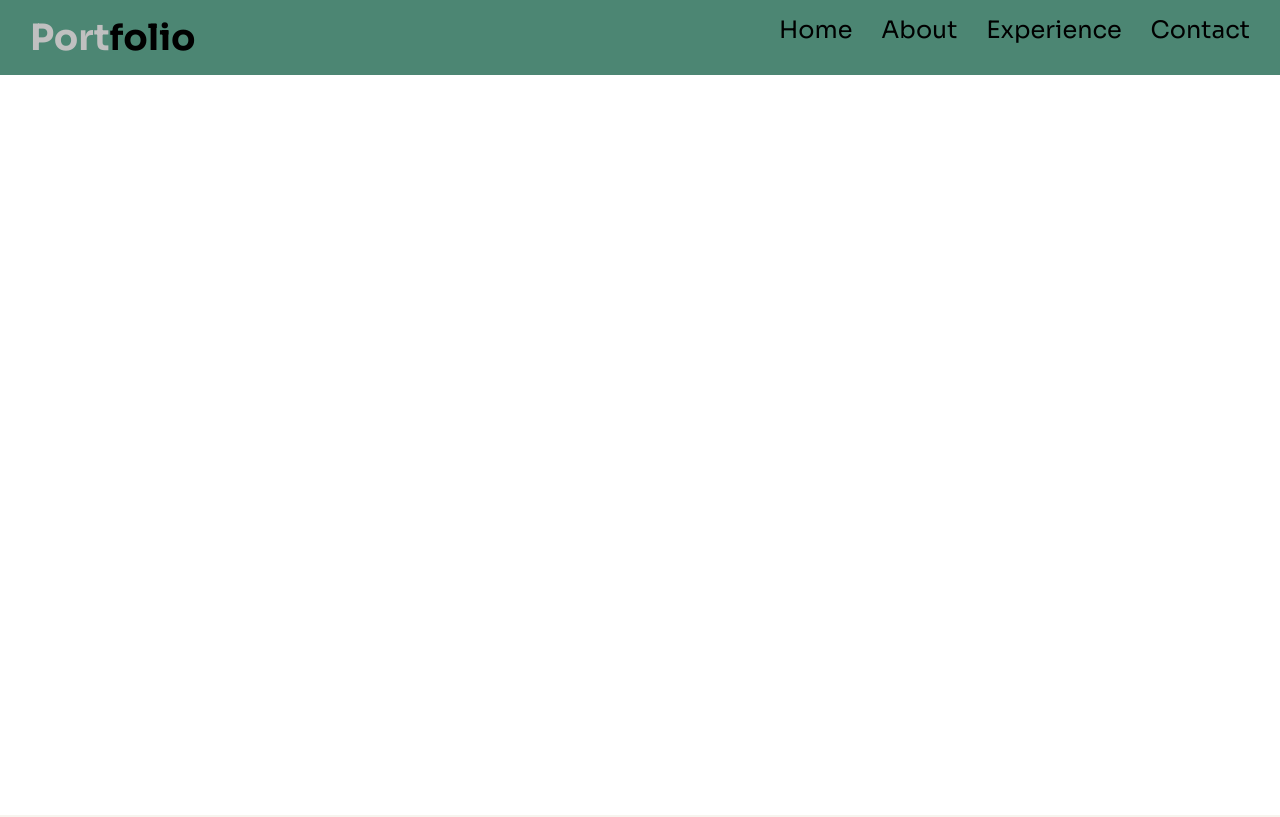
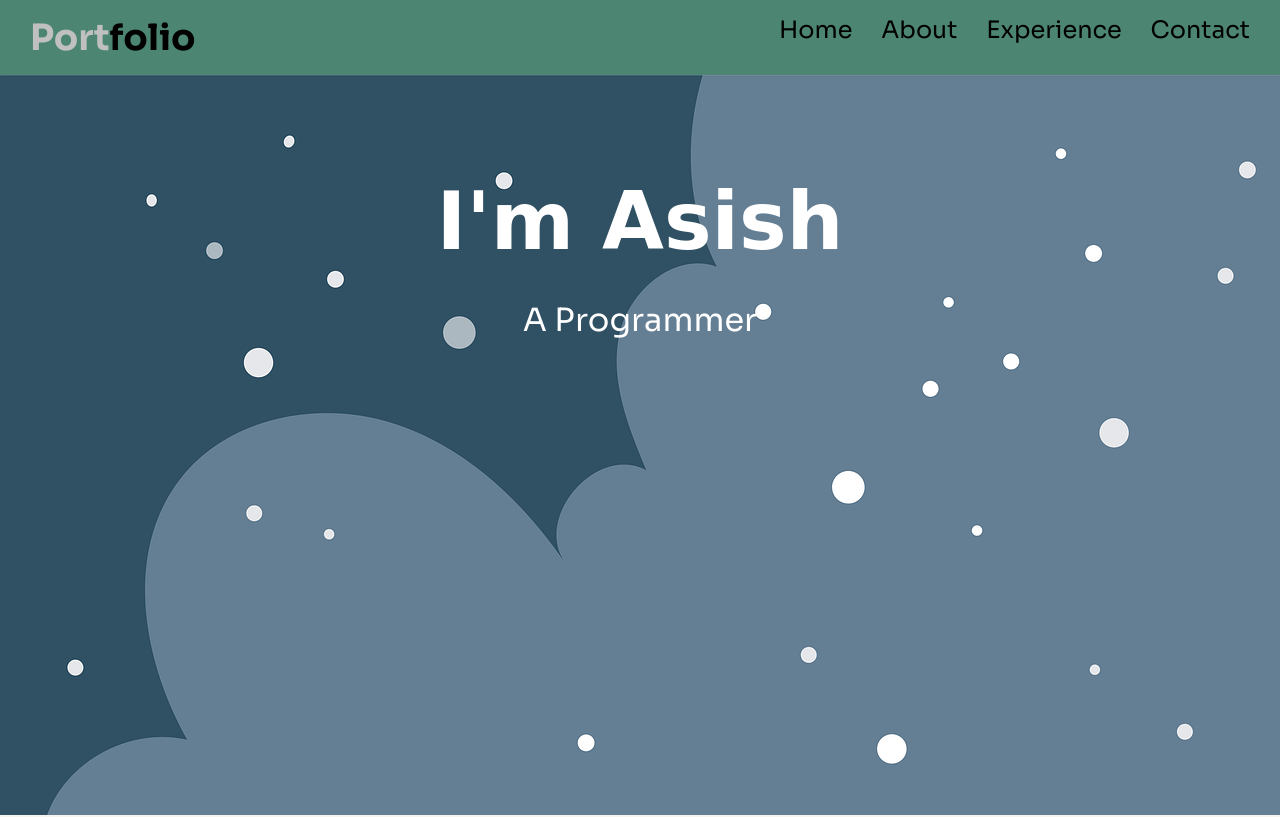
Before and after one commit to asishpradhan01/official_portfolio, a plain HTML site: page index.html in a window 1280 px wide. Shown: the top 817 px of the page. Drawn offline with Linux system fonts and the light colour scheme; a web font is replaced by a local one.

Commit message:
Update style.css

```diff
--- a/style.css
+++ b/style.css
@@ -29,7 +29,7 @@ nav {
 .my-name {
    text-align: center;
   height: 80vh;
- background: url("./src/sky.png");
+ background: url("sky.png");
  position: relative;
  padding-top: 100px;
 
```
